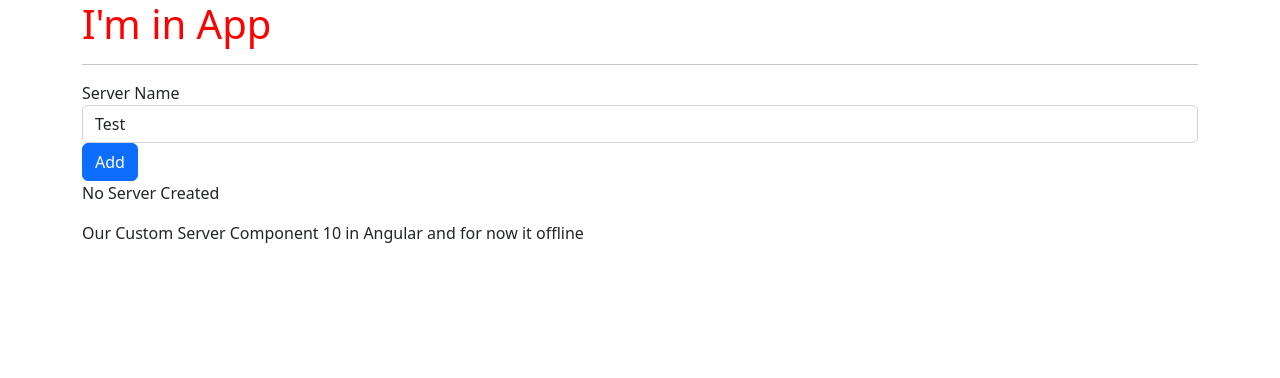
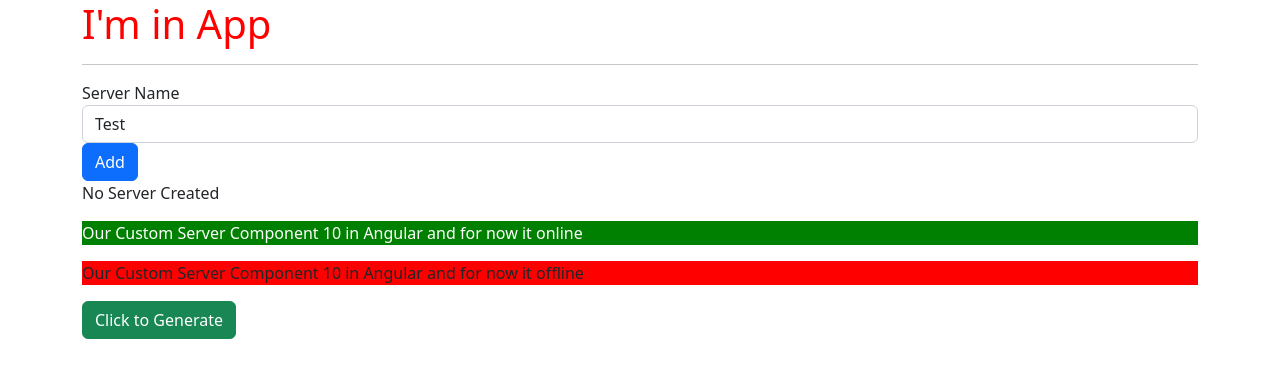
Before and after one commit to A3shaq/Basics-of-Angular, an Angular app: page / in a window 1280 px wide. Shown: the top 378 px of the page. Built offline with nearby package versions, Linux system fonts and the light colour scheme.

Commit message:
Assignment number 2

```diff
--- a/src/app/server/server.component.html
+++ b/src/app/server/server.component.html
@@ -1 +1,9 @@
-<p>Our {{'Custom'}} Server Component {{serverId}} in Angular and for now it {{getServerStatus()}}</p>
+<p
+  [ngStyle]="{
+    backgroundColor: getColor()
+  }"
+  [ngClass]="{online: serverStatus === 'online'}"
+>
+  Our {{ "Custom" }} Server Component {{ serverId }} in Angular and for now it
+  {{ getServerStatus() }}
+</p>
--- a/src/app/server/server.component.ts
+++ b/src/app/server/server.component.ts
@@ -2,14 +2,26 @@ import { Component } from "@angular/core"
 
 @Component({
   selector: 'app-server',
-    templateUrl: './server.component.html'
+  templateUrl: './server.component.html',
+  styles: [`
+ .online{
+  color:white;
+ }
+  `]
 })
 export class ServerComponent {
 
   serverId: number = 10;
   serverStatus: string = "offline"
 
+  constructor() {
+    this.serverStatus = Math.random() > 0.5 ? 'online' : 'offline'
+  }
+
   getServerStatus() {
     return this.serverStatus
   }
+  getColor() {
+    return this.serverStatus === 'online' ? 'green' : 'red'
   }
+}
--- a/src/app/servers/servers.component.html
+++ b/src/app/servers/servers.component.html
@@ -22,4 +22,14 @@
 <!-- <p [innerText]="allowNewServer"></p> -->
 <!-- <h2>{{ serverCreationStatus }}</h2> -->
 <!-- <p>{{ serverName }}</p> -->
-<app-server></app-server>
+<app-server *ngFor="let server of servers"></app-server>
+<button Class="btn btn-success" (click)="generateCount()">
+  Click to Generate
+</button>
+<p
+  class="d-flex justify-content-center align-items-center"
+  *ngFor="let log of logs"
+  [ngStyle]="{ backgroundColor: log >= 5 && 'blue' }"
+>
+  {{ log }}
+</p>
--- a/src/app/servers/servers.component.ts
+++ b/src/app/servers/servers.component.ts
@@ -11,6 +11,8 @@ export class ServersComponent implements OnInit {
   serverCreationStatus = 'No Server Was Created!'
   serverName = 'Test'
   serverCreated = false
+  servers = ["Server1", "Server2"]
+  logs:Array<number> = []
   constructor() {
     setTimeout(() => {
       this.allowNewServer = true;
@@ -22,8 +24,14 @@ export class ServersComponent implements OnInit {
 
 
   onServerCreated() {
+    this.servers.push(this.serverName)
+
     this.serverCreated = true;
     this.serverCreationStatus = this.serverCreationStatus === 'Server Was Created!' ? `No Server Was Created! Name is ${this.serverName}` : `Server Was Created! Name is ${this.serverName}`
+  }
+
+  generateCount(){
+    this.logs.push(this.logs.length+1)
   }
 
   onUpdateServerName(event: any) {
```
Lines whose indentation alone changed are shown as unchanged.
